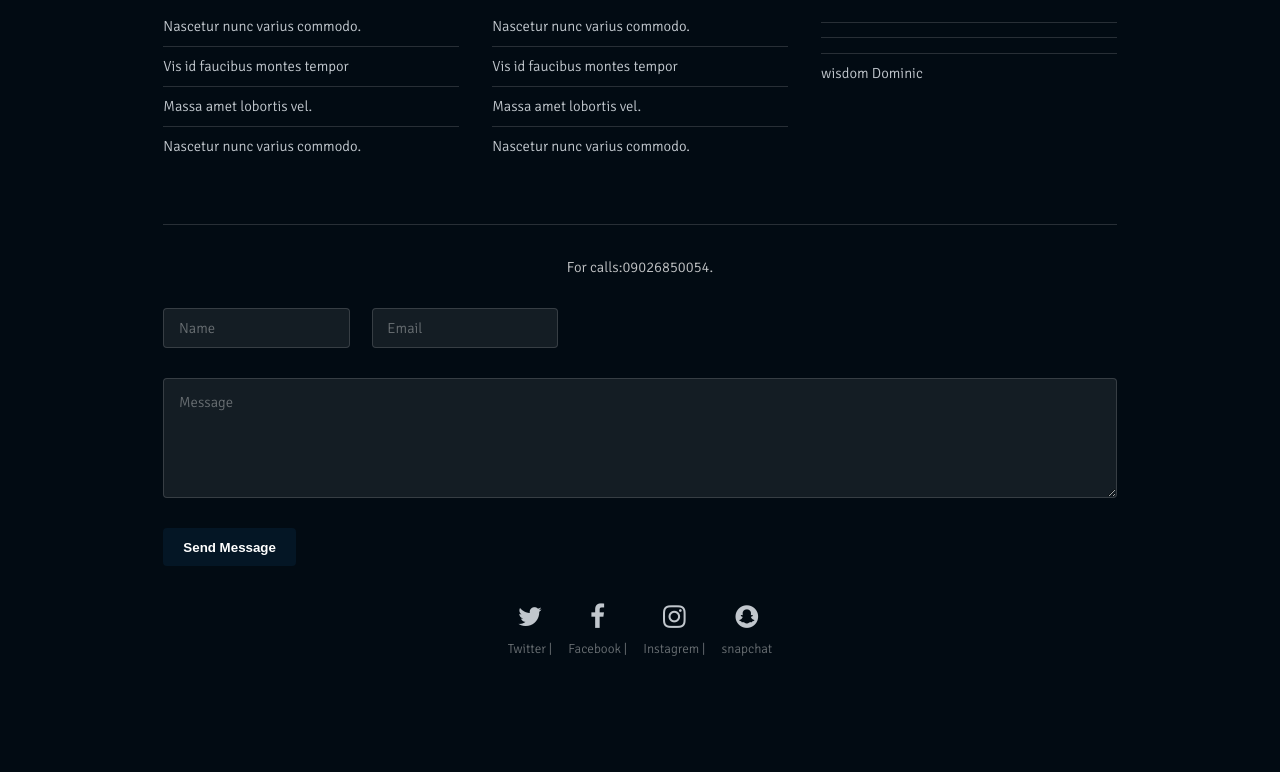
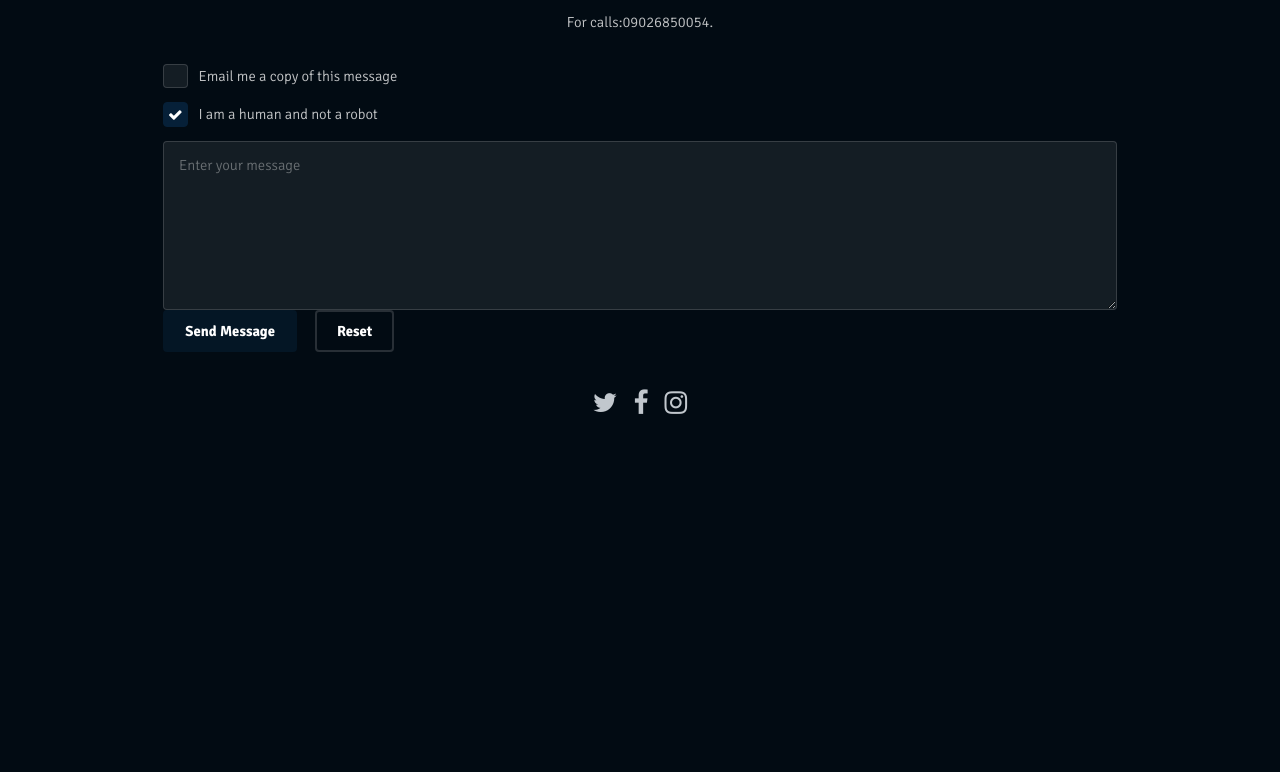
Before and after one commit to dwentertainment/dream-wave, a plain HTML site: page contact.html in a window 1280 px wide. Shown: the part 289-1061 px from the top of the page. After the commit the page ends 800 px from the top, so only its background shows below. Drawn offline with Linux system fonts and the light colour scheme.

Commit message:
contact p1

```diff
--- a/contact.html
+++ b/contact.html
@@ -27,11 +27,11 @@
 			<nav id="menu">
 				<ul class="links">
 					<li><a href="index.html">Home</a></li>
-					<li><a href="videos.html">about</a></li>
+					<li><a href="about.html">about</a></li>
 					<li><a href="contact.html">contact</a></li>
-                    <li><a href="images.html">video</a></li>
+                    <li><a href="video.html">video</a></li>
                     <li><a href="images.html">images</a></li>
-                    <li><a href="entertainment news.html">Entertainment news</a></li>
+                    <li><a href="entertainment news.html">entertainment news</a></li>
 				</ul>
 			</nav>
         <hr>
@@ -43,74 +43,41 @@
 
 		<!-- Footer -->
 			<footer id="footer">
-				<div class="inner">
-					<div class="flex flex-3">
-						<div class="col">
-                            <center><h3>.M.</h3></center>
-							<ul class="alt">
-								<li><a href="#">Nascetur nunc varius commodo.</a></li>
-								<li><a href="#">Vis id faucibus montes tempor</a></li>
-								<li><a href="#">Massa amet lobortis vel.</a></li>
-								<li><a href="#">Nascetur nunc varius commodo.</a></li>
-							</ul>
-						</div>
-						<div class="col">
-							<h3>G.M</h3>
-							<ul class="alt">
-								<li><a href="#">Nascetur nunc varius commodo.</a></li>
-								<li><a href="#">Vis id faucibus montes tempor</a></li>
-								<li><a href="#">Massa amet lobortis vel.</a></li>
-								<li><a href="#">Nascetur nunc varius commodo.</a></li>
-							</ul>
-						</div>
-						<div class="col">
-							<h3>C.E.O</h3>
-							<ul class="alt">
-								<li><a href="#"></a></li>
-								<li><a href="#"></a></li>
-								<li><a href="#"></a></li>
-								<li><a>wisdom Dominic</a></li>
-							</ul>
-						</div>
-					</div>
-				</div>
+
+
                 <div class="container">
     <div class="section-title text-center">
       <hr>
         <center><p>For calls:09026850054. </p>
+
     </div>
-    <div class="col-md-10 col-md-offset-1">
-      <form name="sentMessage" id="contactForm" novalidate>
-        <div class="row">
-          <div class="col-md-6">
-            <div class="form-group">
-              <input type="text" id="name" class="form-control" placeholder="Name" required="required">
-              <p class="help-block text-danger"></p>
-            </div>
-          </div>
-          <div class="col-md-6">
-            <div class="form-group">
-              <input type="email" id="email" class="form-control" placeholder="Email" required="required">
-              <p class="help-block text-danger"></p>
-            </div>
-          </div>
-        </div>
-        <div class="form-group">
-          <textarea name="message" id="message" class="form-control" rows="4" placeholder="Message" required></textarea>
-          <p class="help-block text-danger"></p>
-        </div>
-        <div id="success"></div>
-        <a href="https//dwentertainment628@gmail.com"> <button type="submit" class="btn btn-custom btn-lg">Send Message</button></a>
-      </form>
-    </div>
-  </div>
-</div>
+   				<!-- Break -->
+										<div class="6u 12u$(small)">
+											<input type="checkbox" id="copy" name="copy">
+											<label for="copy">Email me a copy of this message</label>
+										</div>
+										<div class="6u$ 12u$(small)">
+											<input type="checkbox" id="human" name="human" checked>
+											<label for="human">I am a human and not a robot</label>
+										</div>
+										<!-- Break -->
+										<div class="12u$">
+											<textarea name="message" id="message" placeholder="Enter your message" rows="6"></textarea>
+										</div>
+										<!-- Break -->
+										<div class="12u$">
+											<ul class="actions">
+												<li><input type="submit" value="Send Message" /></li>
+												<li><input type="reset" value="Reset" class="alt" /></li>
+											</ul>
+										</div>
+									</div>
 				<div class="copyright">
 					<ul class="icons">
-                        <li><a href="#" class="icon fa-twitter"><span class="label">Twitter</span></a><p>Twitter  |</p></li>
-						<li><a href="#" class="icon fa-facebook"><span class="label">Facebook</span></a><p>Facebook  |</p></li>
-						<li><a href="#" class="icon fa-instagram"><span class="label">Instagram</span></a><p>Instagrem  |</p></li>
-						<li><a href="#" class="icon fa-snapchat"><span class="label">Snapchat</span></a><p>snapchat</p></li>
+						<li><a href="file:///C:/Users/EVANG%20DOMINIC/Downloads/new%20site%202/video.html" class="icon fa-twitter"><span class="label">Twitter</span></a></li>
+						<li><a href="https://www.facebook.com/wisdom.dominic.756" class="icon fa-facebook"><span class="label">Facebook</span></a></li>
+						<li><a href="https://www.instagram.com/wisdom_l.i.o.n/" class="icon fa-instagram"><span class="label">Instagram</span></a></li>
+
 					</ul>
 				</div>
 			</footer>
```
